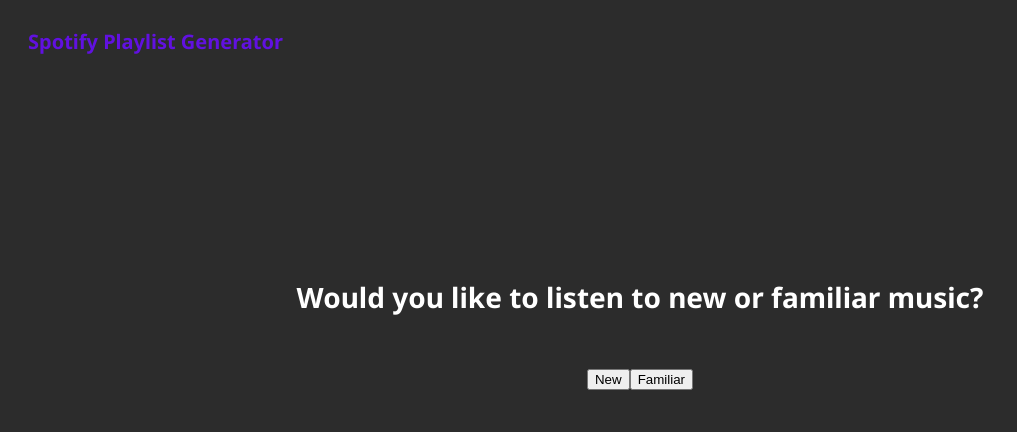
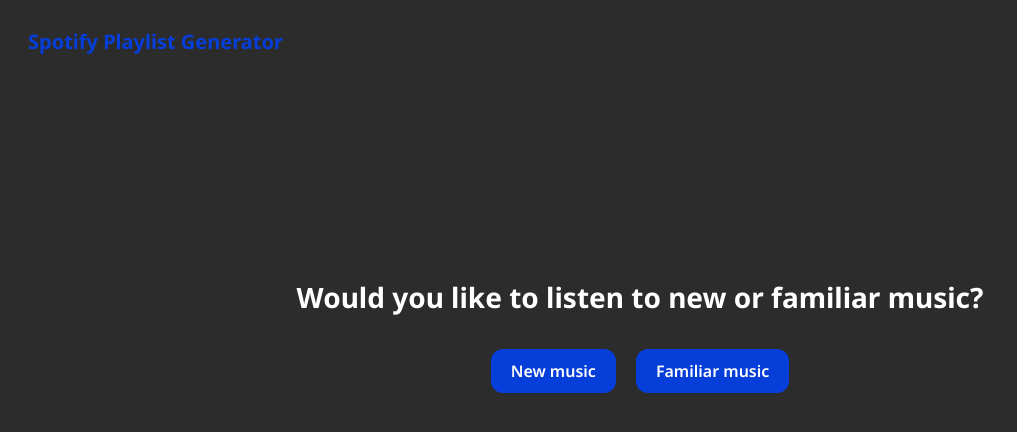
Before and after one commit to ChHarding/fowle-spotify-artist-recommender, a Flask app: template templates/newOrFamiliar.html in a window 1280 px wide. Shown: the top 432 px of the page, without its empty margins (0-1017 px from the left). Run offline with Flask 3, Linux system fonts and the light colour scheme; the template is opened without the code that fills it, so the values that code supplies are empty.

Commit message:
Finished workflow, added some styling
- Finished the workflow to create the playlist in Spotify
- Modified styling on newOrFamiliar
- Created saveToSpotify page

```diff
--- a/main.py
+++ b/main.py
@@ -1,6 +1,6 @@
 import spotipy
 from spotipy.oauth2 import SpotifyOAuth
-from flask import Flask, request, url_for, session, redirect, render_template
+from flask import Flask, request, url_for, session, redirect, render_template, flash
 from flask_session import Session
 import time
 import os
@@ -184,17 +184,31 @@ def features_page():
 
 
 
-@app.route("/playlist")
+@app.route("/playlist", methods=["POST", "GET"])
 def playlist_page():
+    if request.method == "POST":
+        # Render create playlist template and pass the final playlist
+        return redirect(url_for("create_playlist_page"))
+
     top_30_tracks = helpers.get_final_playlist(session.get("track_list"))
+    session["top_30_tracks"] = top_30_tracks # Save here for passing to /create_playlist
     return render_template("finalPlaylist.html", top_30_tracks=top_30_tracks)
 
 
 
 
-@app.route("/create-playlist")
+@app.route("/create-playlist", methods=["POST", "GET"])
 def create_playlist_page():
-    return "Creating playlist!"
+    if request.method == "POST":
+        playlist_name = request.form.get('playlist_name')
+        success = helpers.create_new_playlist(session.get("top_30_tracks"), session.get("sp"), playlist_name)
+        if success == True:
+            flash('Playlist created successfully!')
+        else:
+            flash('Playlist creation failed, please try again')
+            return render_template("saveToSpotify.html", playlist=session.get("top_30_tracks"))
+
+    return render_template("saveToSpotify.html", playlist=session.get("top_30_tracks"))
 
 
 
@@ -202,81 +216,3 @@ def create_playlist_page():
 
 if __name__ == "__main__":
     app.run(debug=True)
-
-
-
-
-
-
-# [--------------------------MAIN FLOW--------------------------]
-
-
-
-
-
-
-# print("**********************************************************")
-# print("*                                                        *")
-# print("*       Welcome to the Spotify playlist generator!       *")
-# print("*                                                        *")
-# print("**********************************************************\n")
-
-# # Set track_list to user's top 100 songs of the last year
-# looper_offset = 0
-# for i in range(10): # This fires only twice to mitigate rate limiting. The real application will fire get_top_tracks
-#     new_tracks = get_top_tracks(looper_offset)
-#     track_list.extend(new_tracks)
-#     looper_offset += 50
-
-# # The user interface of the final product will make use of buttons and multi-select boxes,
-# # so I am choosing to not spend time working on input validation for this version since it won't be engaged in the final product.
-# new_or_familiar = input('Would you like to listen to familiar music or new music? Enter 1 for familiar and 2 for new: ')
-# if new_or_familiar == '1':
-#     # Retains the original top tracks, then gets the track's audio features to complete each track object for later calculations
-#     track_list = get_audio_features(track_list)
-# if new_or_familiar == '2':
-#     # Fires get_new_tracks to rewrite top_tracks, using the current top tracks for its operations
-#     track_list = get_new_tracks(track_list)
-#     track_list = get_audio_features(track_list)
-
-# # Genres are properties of artists, not tracks.
-# # This function pulls genres from artists and parses the genres to each track, which isn't
-# # logically perfect, but is a feature I think will be useful to users
-# track_list = set_artist_genres(track_list)
-# genres_dict = create_genres_dict(track_list) # Creates a dictionary of genres for below...
-
-# print('Here is a list of available genres. Enter the numbers of the genres you want to listen to, separated by a space (e.g., 1 43 5 24 8)')
-# # For each genre in the list, display the genre with a key index. Users enter the index number to indicate what sounds good to them right now. This will be replaced with a multi-select interface in the final version.
-# for idx, genre in genres_dict.items():
-#     print(f'{idx}: {genre}')
-# genre_input = input('Genres I want to listen to: ')
-# genre_score_deduction(genre_input)
-
-# # Scores for each of the features. The UI in the final product will explain what each feature is. Rather than text entry, each question will have a slider ranging from 0 to 100 with a default value to prevent any errors.
-# acousticness_input_value = float(input('Enter an acousticness score between 0 and 100: '))
-# danceability_input_value = float(input('Enter a danceability score between 0 and 100: '))
-# energy_input_value = float(input('Enter an energy score between 0 and 100: '))
-# instrumentalness_input_value = float(input('Enter an instrumentalness score between 0 and 100: '))
-# liveness_input_value = float(input('Enter a liveness score between 0 and 100: '))
-# speechiness_input_value = float(input('Enter a speechiness score between 0 and 100: '))
-# valence_input_value = float(input('Enter a valence score between 0 and 100: '))
-
-# # Deduces the score of each track for each value entered by the user.
-# feature_score_deduction(acousticness_input_value, feature='acousticness')
-# feature_score_deduction(danceability_input_value, feature='danceability')
-# feature_score_deduction(energy_input_value, feature='energy')
-# feature_score_deduction(instrumentalness_input_value, feature='instrumentalness')
-# feature_score_deduction(liveness_input_value, feature='liveness')
-# feature_score_deduction(speechiness_input_value, feature='speechiness')
-# feature_score_deduction(valence_input_value, feature='valence')
-
-# print("Here is your final playlist!")
-# playlist = get_final_playlist(track_list) # Calculates and displays the final playlist, and saves to a variable for if the user wants to save the playlist to Spotify
-
-# print()
-# # Option for exporting the playlist to Spotify
-# create_new_playlist_input = input("Would you like to save this playlist to Spotify? Enter y for yes and n for no: ")
-# if create_new_playlist_input == 'y':
-#     create_new_playlist(playlist) # Create a new playlist with the top 30 displayed in this app
-# else:
-#     print("Thanks for using the Spotify playlist generator!")
--- a/static/styles/styles.css
+++ b/static/styles/styles.css
@@ -7,7 +7,7 @@ body {
     font-family: "Noto Sans", sans-serif;
     font-weight: bold;
     font-size: 20px;
-    color: #6111e0;
+    color: #063eda;
     margin: 0;
 }
 
@@ -23,31 +23,25 @@ body {
     display: flex;
     flex-flow: row wrap;
     justify-content: center;
-    padding-top: 30px;
 }
 
-.newOrFamiliarButton {
-    height: 50px;
-    background-color: #6111e0;
+.uiButton {
+    height: 44px;
+    background-color: #063eda;
     color: white;
     display: flex;
     justify-content: center;
     align-items: center;
-    font-size: 18px;
+    font-size: 16px;
     font-family: "Noto Sans", sans-serif;
-    width: 170px;
-    border-radius: 40px;
+    padding: 0 20px;
+    border-radius: 12px;
     font-weight: 600;
+    margin: 10px;
+    border: none;
+    cursor: pointer;
 }
 
-.buttonText:hover, .buttonText:active, .buttonText:visited, .buttonText:link {
-    text-decoration: none;
+.uiMultiSelect {
+
 }
-
-.newOrFamiliarButton:hover {
-    transform: scale(1.05);
-}
-
-.buttonSeparator {
-    width: 50px;
-}
--- a/templates/finalPlaylist.html
+++ b/templates/finalPlaylist.html
@@ -11,5 +11,10 @@
             </div>
         </div>
     {% endfor %}
+    <div class="saveToSpotifyButtonContainer">
+        <form method="post" class="saveToSpotifyButtonForm">
+            <input type="submit" value="Save to Spotify">
+        </form>
+    </div>
 </div>
 {% endblock %}
--- a/templates/newOrFamiliar.html
+++ b/templates/newOrFamiliar.html
@@ -5,11 +5,11 @@
     <div class="newOrFamiliarButtonsContainer">
         <form method="post" class="NoFButtonForm">
             <input type="hidden" name="NoFButton" value="new">
-            <input type="submit" value="New">
+            <input type="submit" value="New music" class="uiButton">
         </form>
         <form method="post" class="NoFButtonForm">
             <input type="hidden" name="NoFButton" value="familiar">
-            <input type="submit" value="Familiar">
+            <input type="submit" value="Familiar music" class="uiButton">
         </form>
     </div>
 </div>
```
Also changed, not shown: helper_functions.py (+4 -6 lines), templates/saveToSpotify.html (added, +20 -0 lines).
